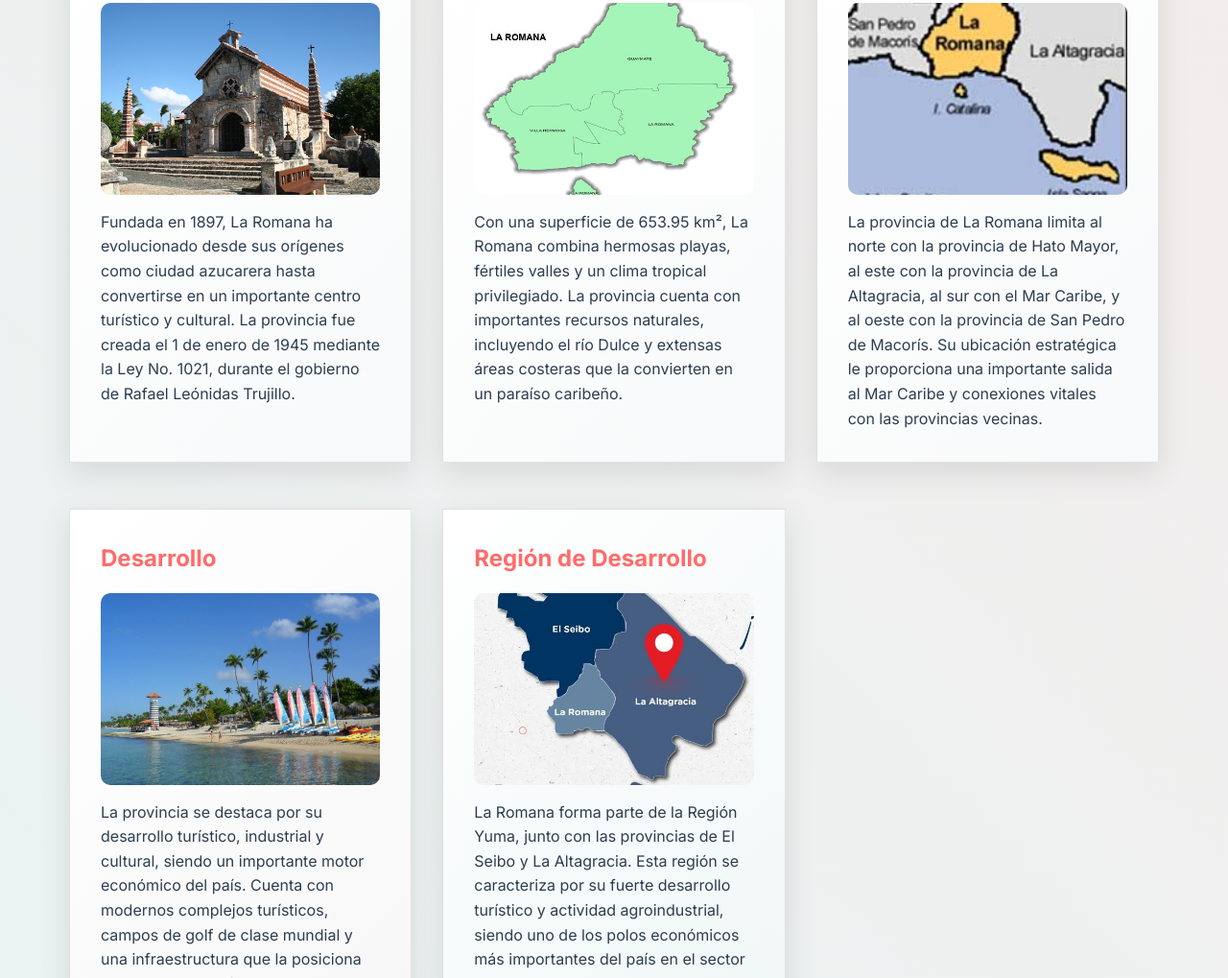
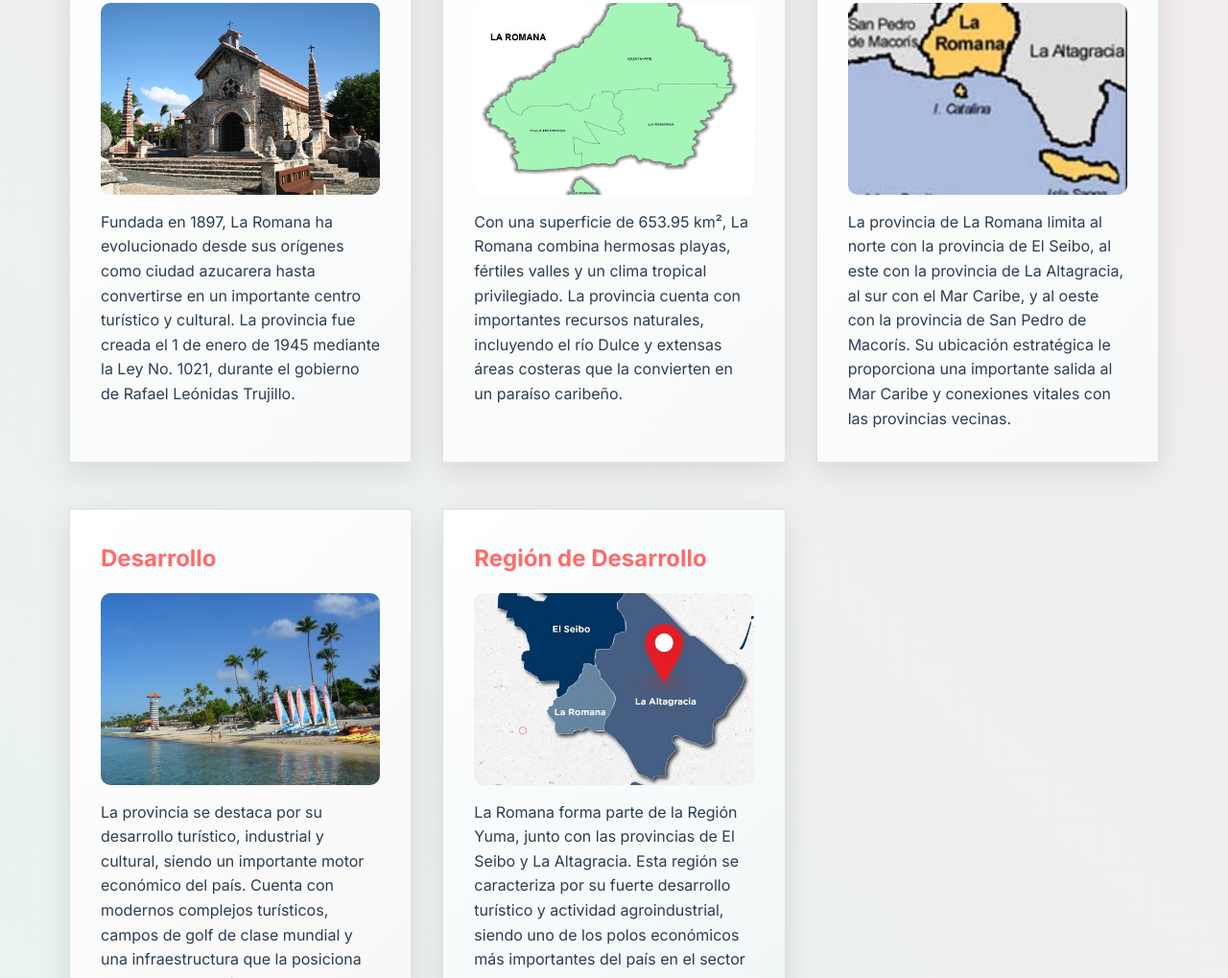
Before and after one commit to juanluzonjlt/juanluzonjlt.github.io, a plain HTML site: page index.html in a window 1280 px wide. Shown: the part 2088-3107 px from the top of the page at 96% size. Drawn offline with Linux system fonts and the light colour scheme.

Commit message:
Update index.html

```diff
--- a/index.html
+++ b/index.html
@@ -51,7 +51,7 @@
           <div class="info-illustration">
             <img src="images2.jpeg" alt="Abstract pattern" style="width: 100%; height: 100%; object-fit: cover;">
           </div>
-          <p>La provincia de La Romana limita al norte con la provincia de Hato Mayor, al este con la provincia de La Altagracia, al sur con el Mar Caribe, y al oeste con la provincia de San Pedro de Macorís. Su ubicación estratégica le proporciona una importante salida al Mar Caribe y conexiones vitales con las provincias vecinas.</p>
+          <p>La provincia de La Romana limita al norte con la provincia de El Seibo, al este con la provincia de La Altagracia, al sur con el Mar Caribe, y al oeste con la provincia de San Pedro de Macorís. Su ubicación estratégica le proporciona una importante salida al Mar Caribe y conexiones vitales con las provincias vecinas.</p>
         </div>
 
         <div class="info-card fade-in">
```
